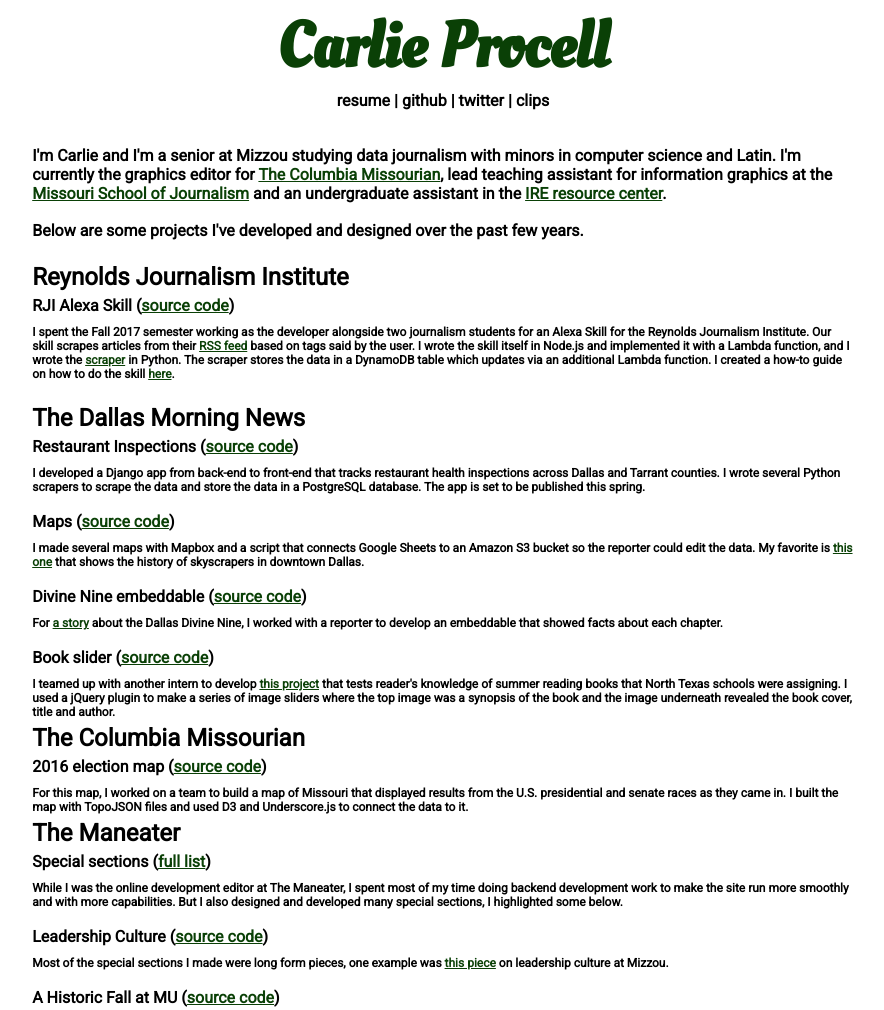
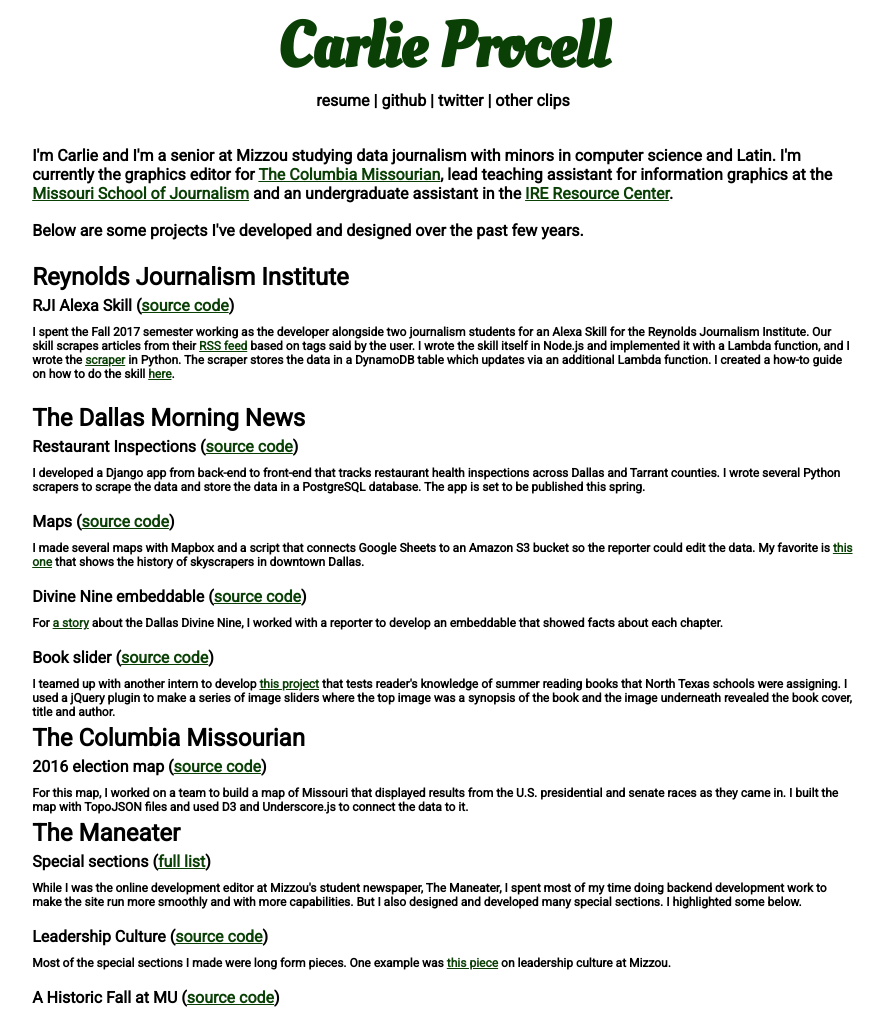
Before and after one commit to qbscarlie/qbscarlie.github.io, a plain HTML site: page index.html in a window 1280 px wide. Shown: the part 27-1037 px from the top of the page, without its empty margins (197-1081 px from the left). Drawn offline with Linux system fonts and the light colour scheme.

Commit message:
copy editz

```diff
--- a/index.html
+++ b/index.html
@@ -14,12 +14,12 @@
     <a href="https://www.dropbox.com/s/w5nro3r4wshtj3e/resume2017.pdf" target="_blank">resume</a> |
     <a href="https://www.github.com/qbscarlie" target="_blank">github</a> |
     <a href="https://www.twitter.com/carlieprocell" target="_blank">twitter</a> |
-    <a href="otherclips.html">clips</a>
+    <a href="otherclips.html">other clips</a>
   </p>
   <br />
   <br />
   <div id="content">
-    <p>I'm Carlie and I'm a senior at Mizzou studying data journalism with minors in computer science and Latin. I'm currently the graphics editor for <a href="https://www.columbiamissourian.com/visuals/graphics/" target="_blank">The Columbia Missourian</a>, lead teaching assistant for information graphics at the <a href="https://journalism.missouri.edu" target="_blank">Missouri School of Journalism</a> and an undergraduate assistant in the <a href="https://ire.org/resource-center/" target="_blank">IRE resource center</a>.</p>
+    <p>I'm Carlie and I'm a senior at Mizzou studying data journalism with minors in computer science and Latin. I'm currently the graphics editor for <a href="https://www.columbiamissourian.com/visuals/graphics/" target="_blank">The Columbia Missourian</a>, lead teaching assistant for information graphics at the <a href="https://journalism.missouri.edu" target="_blank">Missouri School of Journalism</a> and an undergraduate assistant in the <a href="https://ire.org/resource-center/" target="_blank">IRE Resource Center</a>.</p>
     <br />
     <p>Below are some projects I've developed and designed over the past few years.</p><br />
 
@@ -47,10 +47,10 @@
     <h3>The Maneater</h3>
     <!-- <p class="projtext"></p> -->
     <h5>Special sections (<a href="https://github.com/qbscarlie/Maneater-Special-Sections/" target="_blank">full list</a>)</h5>
-    <p class="projtext">While I was the online development editor at The Maneater, I spent most of my time doing backend development work to make the site run more smoothly and with more capabilities. But I also designed and developed many special sections, I highlighted some below.</p>
+    <p class="projtext">While I was the online development editor at Mizzou's student newspaper, The Maneater, I spent most of my time doing backend development work to make the site run more smoothly and with more capabilities. But I also designed and developed many special sections. I highlighted some below.</p>
     <br />
     <h5>Leadership Culture (<a href="https://github.com/qbscarlie/Maneater-Special-Sections/tree/master/Leadership%20Culture" target="_blank">source code</a>)</h5>
-    <p class="projtext">Most of the special sections I made were long form pieces, one example was <a href="https://www.themaneater.com/special-sections/leadership-culture" target="_blank">this piece</a> on leadership culture at Mizzou.</p>
+    <p class="projtext">Most of the special sections I made were long form pieces. One example was <a href="https://www.themaneater.com/special-sections/leadership-culture" target="_blank">this piece</a> on leadership culture at Mizzou.</p>
     <br />
     <h5>A Historic Fall at MU (<a href="https://github.com/qbscarlie/Maneater-Special-Sections/blob/master/A%20Historic%20Fall/mufall15.html" target="_blank">source code</a>)</h5>
     <p class="projtext">I used Timeline JS to design an <a href="http://themaneater.com/special-sections/mu-fall-2015" target="_blank">interactive timeline</a> of events leading up to the fall 2015 protests at Mizzou. The timeline received over 200,000 views within the month and was linked to by multiple national outlets <a href="https://www.nytimes.com/2015/11/10/us/university-of-missouri-system-president-resigns.html" target="_blank">including The New York Times</a>. This piece also won first place in multimedia package at the Missouri College Media Association in April 2016 and is prominently featured on <a href="https://timeline.knightlab.com/" target="_blank">the Timeline JS website</a> as an example.</p>
@@ -60,7 +60,7 @@
     <br />
     <h5>Mizzou in Review 2014-15 (<a href="https://github.com/qbscarlie/Maneater-Special-Sections/tree/master/Mizzou%20in%20Review" target="_blank">source code</a>)</h5>
     <p class="projtext">I designed and developed <a href="http://www.themaneater.com/special-sections/mizzou-in-review-2014-15/" target="_blank">this page</a> to compile ‘Mizzou in Review’ content that the entire editorial board helped put together.</p>
-
+    <br /><br />
     <!-- <h3>Miscellaneous</h3>
     <h5>The growth of elementary schools in Columbia (<a href="https://github.com/qbscarlie/News-Apps-Final-Project" target="_blank">source code</a>)</h5>
     <p class="projtext">I made this <a href="http://qbscarlie.github.io/News-Apps-Final-Project/" target="_blank">line chart</a> as my final project in my spring 2016 Introduction to News Apps class. I utilized code from bl.ocks.org and data from the Missouri Department of Elementary and Secondary Education to build this line chart.</p> -->
```
Also changed, not shown: otherclips.html (+1 -1 lines).
